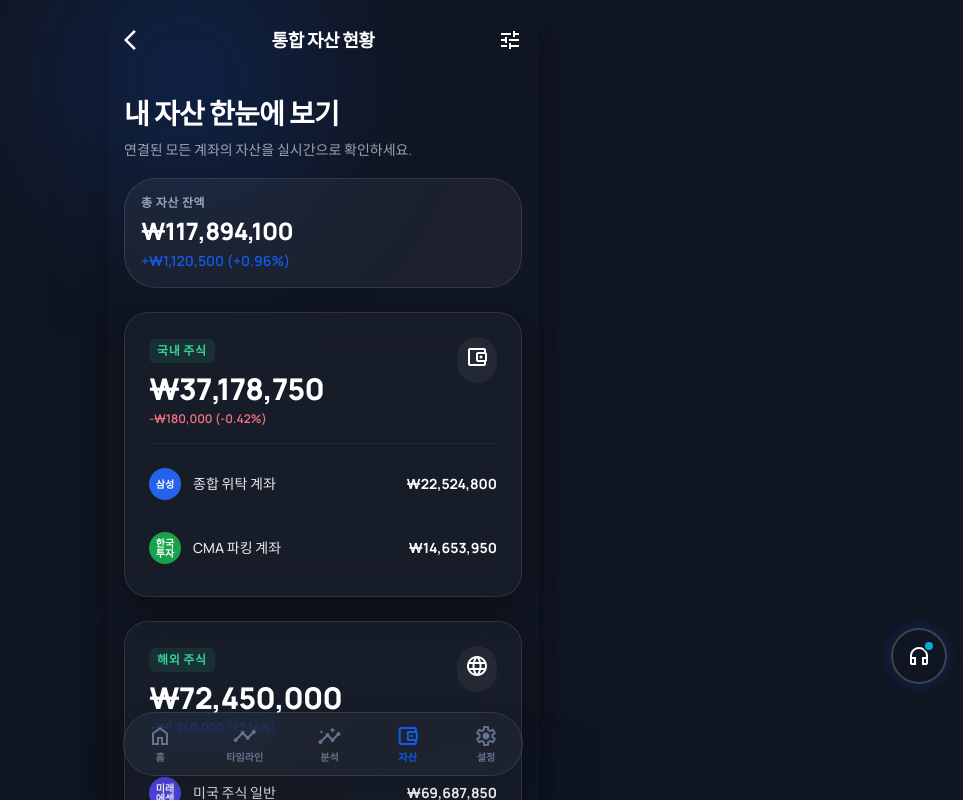
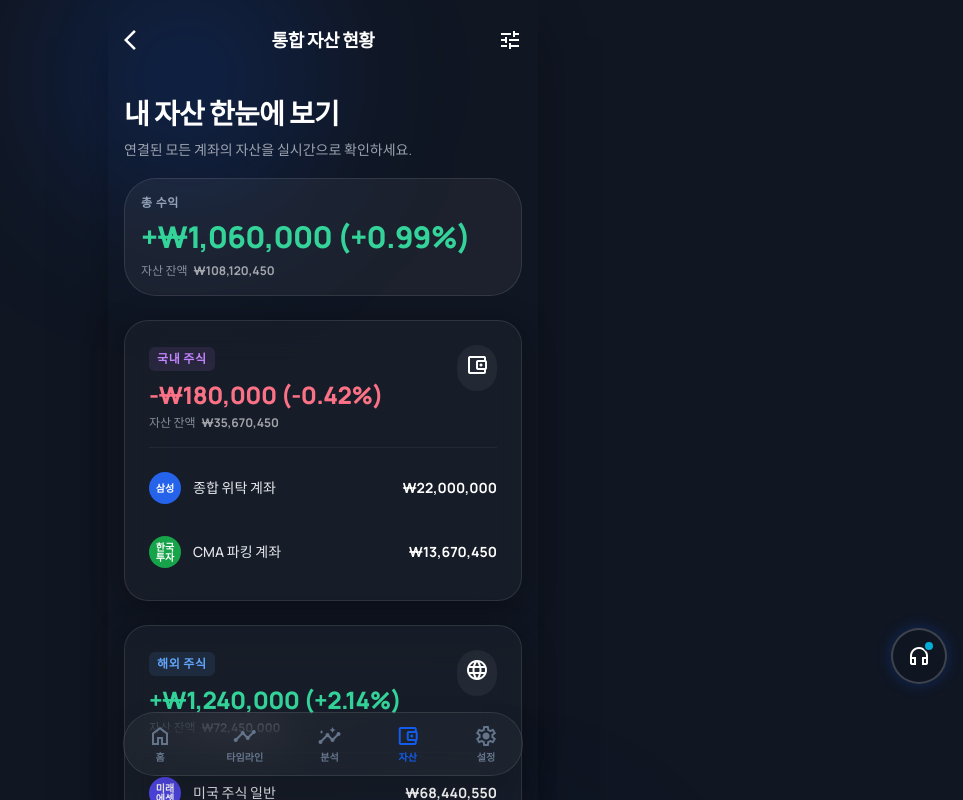
Before and after one commit to KOSCOM-TEAM1/frontend, a React (Vite) app: page /assets in a window 1280 px wide. Shown: the top 800 px of the page, without its empty margins (317-1280 px from the left). Built offline with nearby package versions, Linux system fonts and the light colour scheme; a web font is replaced by a local one.

Commit message:
refactor : 통합 자산 현황 글씨 크기 변환

```diff
--- a/src/pages/TotalAssetInventory.jsx
+++ b/src/pages/TotalAssetInventory.jsx
@@ -59,32 +59,32 @@ function TotalAssetInventory() {
               연결된 모든 계좌의 자산을 실시간으로 확인하세요.
             </p>
             <div className="mt-4 py-4 px-4 rounded-2xl bg-white/5 border border-white/10">
-              <p className="text-slate-400 text-xs font-semibold uppercase tracking-wider mb-1">
-                총 자산 잔액
+              <p className="text-slate-400 text-xs font-semibold uppercase tracking-wider mb-2">
+                총 수익
               </p>
-              <p className="text-white text-2xl font-extrabold tracking-tight">
-                ₩117,894,100
+              <p className="text-emerald-400 text-3xl font-extrabold tracking-tight mb-2">
+                +₩1,060,000 (+0.99%)
               </p>
-              <p className="text-primary text-sm font-semibold mt-1">
-                +₩1,120,500 (+0.96%)
-              </p>
+              <div className="flex items-center gap-1.5 opacity-60">
+                <p className="text-slate-300 text-xs font-medium">자산 잔액</p>
+                <p className="text-white text-xs font-bold">₩108,120,450</p>
+              </div>
             </div>
           </div>
           <div className="px-4 space-y-6 flex-1 animate-slide-in-up">
             <div className="glass-card rounded-3xl p-6 relative overflow-hidden hover-lift transition-all duration-300">
               <div className="flex justify-between items-start mb-4">
                 <div>
-                  {/* <span className="text-xs font-bold text-primary bg-primary/10 px-2 py-1 rounded-md mb-2 inline-block uppercase tracking-wider"> */}
-
-                  <span className="text-xs font-bold text-emerald-400 bg-emerald-400/10 px-2 py-1 rounded-md mb-2 inline-block uppercase tracking-wider">
+                  <span className="text-xs font-bold text-purple-400 bg-purple-400/10 px-2 py-1 rounded-md mb-2 inline-block uppercase tracking-wider">
                     국내 주식
                   </span>
-                  <h3 className="text-3xl font-extrabold text-white tracking-tight">
-                    ₩37,178,750
+                  <h3 className="text-2xl font-extrabold text-rose-400 tracking-tight mb-1">
+                    -₩180,000 (-0.42%)
                   </h3>
-                  <p className="text-rose-400 text-xs font-semibold mt-1">
-                    -₩180,000 (-0.42%)
-                  </p>
+                  <div className="flex items-center gap-1.5 opacity-60">
+                    <p className="text-slate-300 text-xs font-medium">자산 잔액</p>
+                    <p className="text-white text-xs font-bold">₩35,670,450</p>
+                  </div>
                 </div>
                 <div className="bg-white/5 p-2 rounded-xl">
                   <span className="material-symbols-outlined text-white">
@@ -103,7 +103,7 @@ function TotalAssetInventory() {
                     </span>
                   </div>
                   <span className="text-sm font-bold text-white">
-                    ₩22,524,800
+                    ₩22,000,000
                   </span>
                 </div>
                 <div className="flex justify-between items-center hover:bg-white/5 transition-all duration-200 p-2 -mx-2 rounded-lg">
@@ -118,7 +118,7 @@ function TotalAssetInventory() {
                     </span>
                   </div>
                   <span className="text-sm font-bold text-white">
-                    ₩14,653,950
+                    ₩13,670,450
                   </span>
                 </div>
               </div>
@@ -126,15 +126,16 @@ function TotalAssetInventory() {
             <div className="glass-card rounded-3xl p-6 relative overflow-hidden">
               <div className="flex justify-between items-start mb-4">
                 <div>
-                  <span className="text-xs font-bold text-emerald-400 bg-emerald-400/10 px-2 py-1 rounded-md mb-2 inline-block uppercase tracking-wider">
+                  <span className="text-xs font-bold text-blue-400 bg-blue-400/10 px-2 py-1 rounded-md mb-2 inline-block uppercase tracking-wider">
                     해외 주식
                   </span>
-                  <h3 className="text-3xl font-extrabold text-white tracking-tight">
-                    ₩72,450,000
+                  <h3 className="text-2xl font-extrabold text-emerald-400 tracking-tight mb-1">
+                    +₩1,240,000 (+2.14%)
                   </h3>
-                  <p className="text-primary text-xs font-semibold mt-1">
-                    +₩1,240,000 (+2.14%)
-                  </p>
+                  <div className="flex items-center gap-1.5 opacity-60">
+                    <p className="text-slate-300 text-xs font-medium">자산 잔액</p>
+                    <p className="text-white text-xs font-bold">₩72,450,000</p>
+                  </div>
                 </div>
                 <div className="bg-white/5 p-2 rounded-xl">
                   <span className="material-symbols-outlined text-white">
@@ -155,7 +156,7 @@ function TotalAssetInventory() {
                     </span>
                   </div>
                   <span className="text-sm font-bold text-white">
-                    ₩69,687,850
+                    ₩68,440,550
                   </span>
                 </div>
                 <div className="flex justify-between items-center hover:bg-white/5 transition-all duration-200 p-2 -mx-2 rounded-lg ">
@@ -168,7 +169,7 @@ function TotalAssetInventory() {
                     </span>
                   </div>
                   <span className="text-sm font-bold text-white">
-                    ₩4,846,150
+                    ₩4,009,450
                   </span>
                 </div>
               </div>
```
